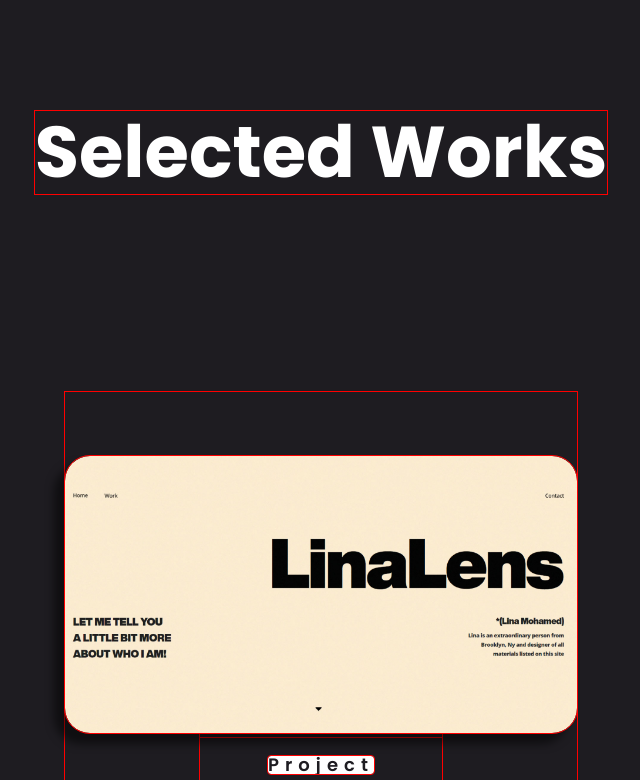
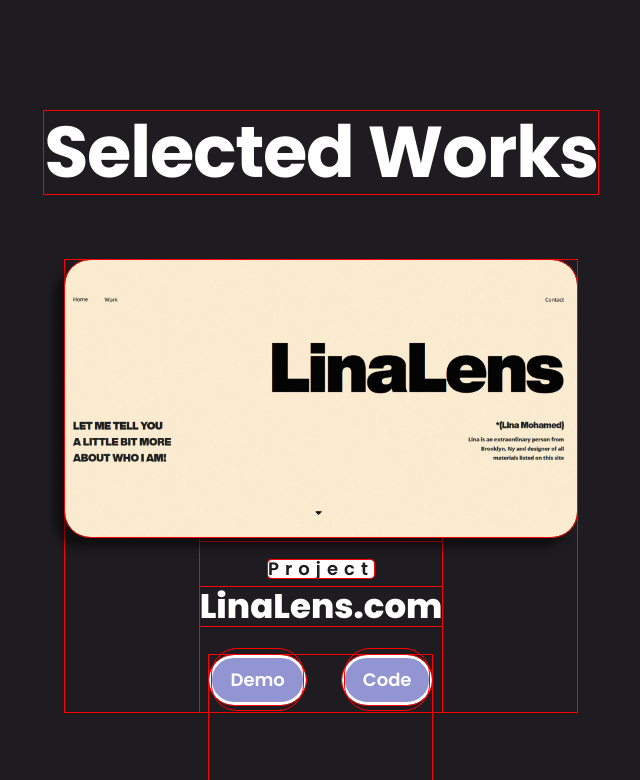
Before and after one commit to GioLorenzo/PORTFOLIO, a website: page index.html in a window 1280 px wide. Shown: the part 949-1729 px from the top of the page, without its empty margins (319-959 px from the left). Drawn offline with Linux system fonts and the light colour scheme.

Commit message:
portfolio section

```diff
--- a/index.html
+++ b/index.html
@@ -118,7 +118,7 @@
                         optio, eaque modi doloribus quis maxime magnam sapiente itaque id!</p>
                     <div class="button-container">
                         <button class="project-one-demo">
-                            <a href="#">Demo</a>
+                            <a href="https://giolorenzo.github.io/Full-Page-Form-Animation/" target='_blank'>Demo</a>
                         </button>
                         <button class="project-one-code">
                             <a href="https://github.com/GioLorenzo/Full-Page-Form-Animation" target="_blank">Code</a>
--- a/scss/_-style.scss
+++ b/scss/_-style.scss
@@ -463,7 +463,7 @@ body {
 }
 
 .portfolio {
-  height: 280vh;
+  height: 100%;
   background-color: var(--clr-nav-dark);
   clip-path: polygon(50% 3%, 55% 0, 100% 0, 100% 100%, 0 100%, 0 0, 45% 0);
 }
@@ -478,7 +478,9 @@ body {
   h1 {
     color: white;
     font-size: 4rem;
-    margin: 10rem 0;
+    margin-top: 10rem;
+    letter-spacing: -0.075rem;
+    text-align: center;
   }
 
   .portfolio-container {
@@ -487,9 +489,9 @@ body {
     flex-direction: column;
     justify-content: center;
     align-items: center;
-    margin-bottom: 0;
+    margin-bottom: 4rem;
     padding: 0;
-    height: 100%;
+    height: auto;
 
     img {
       width: 40vw;
@@ -567,6 +569,7 @@ body {
             padding: 1em 1em;
             transition: all 150ms ease;
             border-radius: 25px;
+            text-decoration: none;
           }
 
           &:hover {
```
Also changed, not shown: css/style.css, 1 other file.
